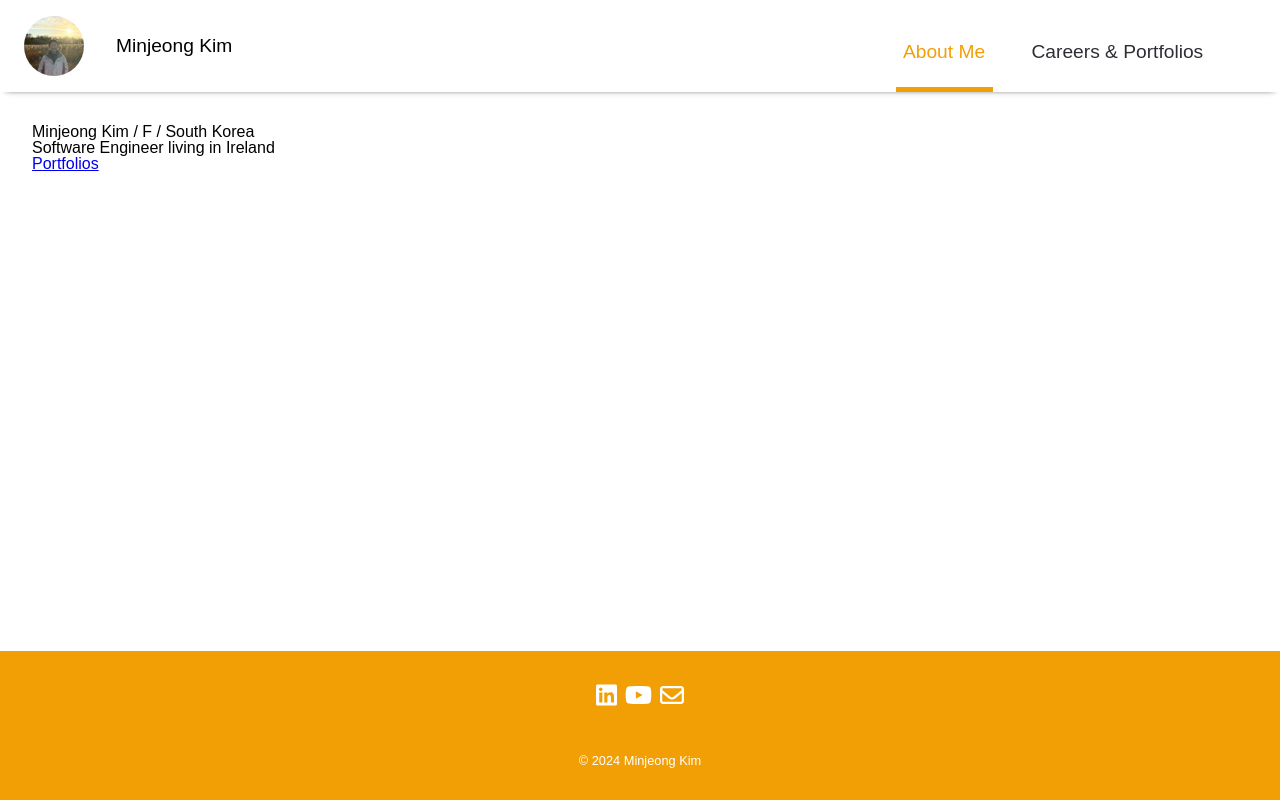
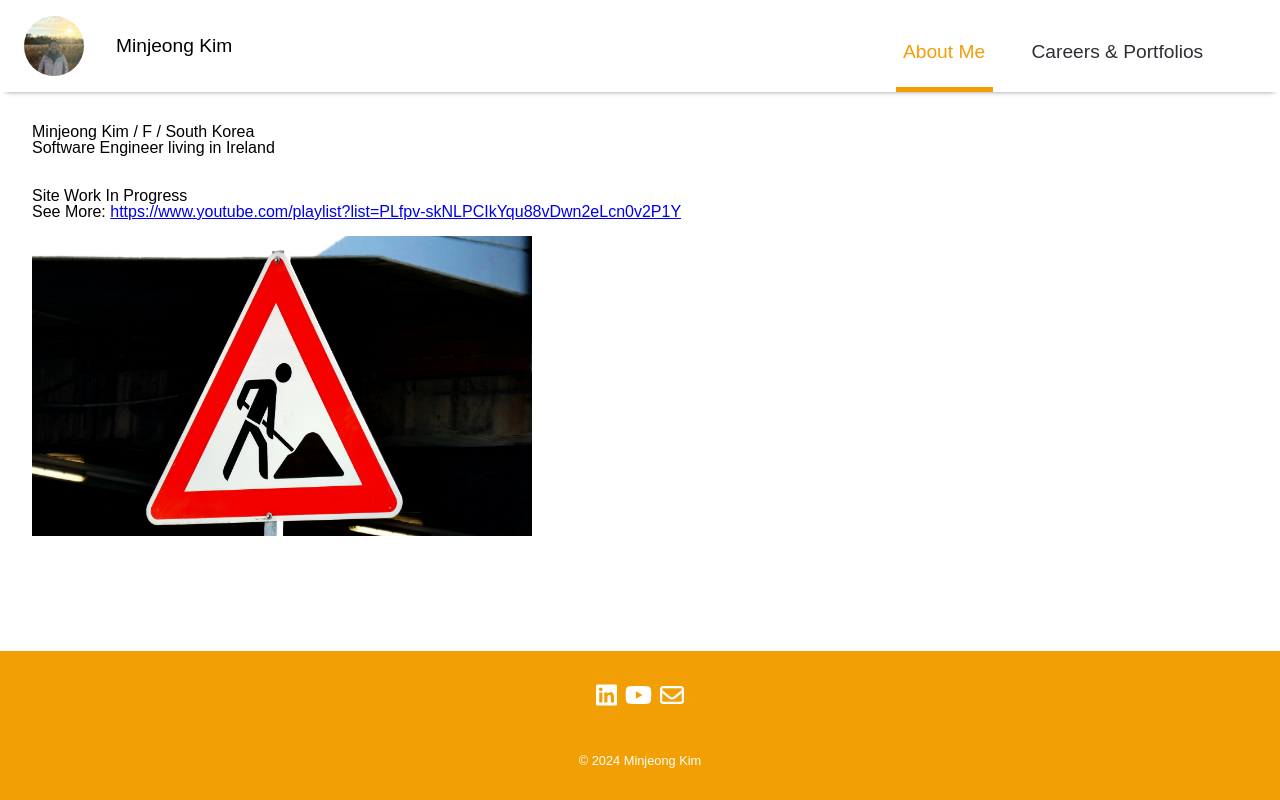
Before and after one commit to AutumnSky/minjeong.xyz, a Next.js app: page / in a window 1280 px wide. Built offline with nearby package versions, Linux system fonts and the light colour scheme.

Commit message:
adding WIP

```diff
--- a/src/app/page.tsx
+++ b/src/app/page.tsx
@@ -1,11 +1,31 @@
 import Link from 'next/link'
+import Image from 'next/image'
 
 export default function Home() {
   return (
     <div>
-      <p>Minjeong Kim / F / South Korea</p>
-      <p>Software Engineer living in Ireland</p>
-      <Link href="/portfolios">Portfolios</Link>
+      <div>
+        <p>Minjeong Kim / F / South Korea</p>
+        <p>Software Engineer living in Ireland</p>
+      </div>
+      <br />
+      <br />
+      <div>
+        <p>
+          Site Work In Progress
+        </p>
+        <p>
+          See More: <a href="https://www.youtube.com/playlist?list=PLfpv-skNLPCIkYqu88vDwn2eLcn0v2P1Y">https://www.youtube.com/playlist?list=PLfpv-skNLPCIkYqu88vDwn2eLcn0v2P1Y</a>
+        </p>
+        <br />
+        <div>
+          <Image
+            src={`/imgs/wip.jpg`}
+            width="500"
+            height="300"
+            alt="Work In Progress" />
+        </div>
+      </div>
     </div>
   );
 }
--- a/src/app/portfolios/page.tsx
+++ b/src/app/portfolios/page.tsx
@@ -25,12 +25,12 @@ type Portfolio = {
 export default async function Portfolios() {
     const data = await fetch('https://www.minjeong.xyz/data.json')
     const portfolios: Portfolio[] = await data.json()
-    return(
+    return (
         <>
             <div>Portfolios</div>
             {portfolios.map((portfolio) => {
-                return(
-                    <div key={portfolio._id}>{portfolio.year} - {portfolio.projectName.ko}</div>
+                return (
+                    <div key={portfolio._id}>{portfolio.year} - {portfolio.projectName.en}</div>
                 )
             })}
         </>
```
Also changed, not shown: public/imgs/wip.jpg (added).
